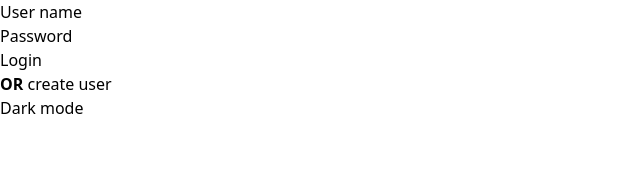
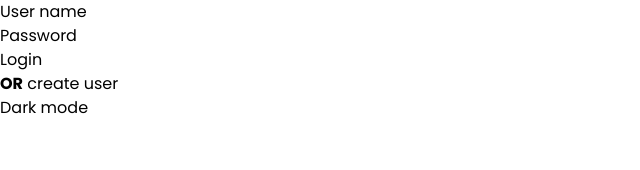
Before and after one commit to Noroff-FEU-Assignments/project-exam-2-PythonMasterAlexander, a React (Create React App) app: page / in a window 1280 px wide. Shown: the top 170 px of the page, without its empty margins (0-640 px from the left). Built offline with nearby package versions, Linux system fonts and the light colour scheme.

Commit message:
Changed the default font to Poppins, added bold font weight on the button links on the LandingPage

```diff
--- a/public/index.html
+++ b/public/index.html
@@ -11,6 +11,9 @@
     />
     <link rel="apple-touch-icon" href="%PUBLIC_URL%/logo192.png" />
     <link rel="manifest" href="%PUBLIC_URL%/manifest.json" />
+    <link rel="preconnect" href="https://fonts.googleapis.com">
+    <link rel="preconnect" href="https://fonts.gstatic.com" crossorigin>
+    <link href="https://fonts.googleapis.com/css2?family=Poppins:wght@100;200;300;400;500;600;700;800;900&display=swap" rel="stylesheet">
     <title>React App</title>
   </head>
   <body>
--- a/src/pages/LandingPage/index.tsx
+++ b/src/pages/LandingPage/index.tsx
@@ -13,11 +13,13 @@ export default function LandingPage() {
             <input />
           </div>
           <div>
-            <Link to={"/"}>Login</Link>
+            <Link to={"/"} className="bold">
+              Login
+            </Link>
           </div>
           <div>
             <Link to={"/"}>
-              <strong>OR</strong> create user
+              <strong className="bold">OR</strong> create user
             </Link>
           </div>
         </section>
--- a/tailwind.config.ts
+++ b/tailwind.config.ts
@@ -3,7 +3,11 @@ export default {
   content: ["./src/**/*.{js,ts,tsx}"],
   darkMode: "class",
   theme: {
-    extend: {},
+    extend: {
+      fontFamily: {
+        sans: ['"Poppins"'],
+      },
+    },
   },
   plugins: [],
 } satisfies Config;
```
Also changed, not shown: src/tailwind.css, 1 other file (tests, documents, lock files or other folders).
